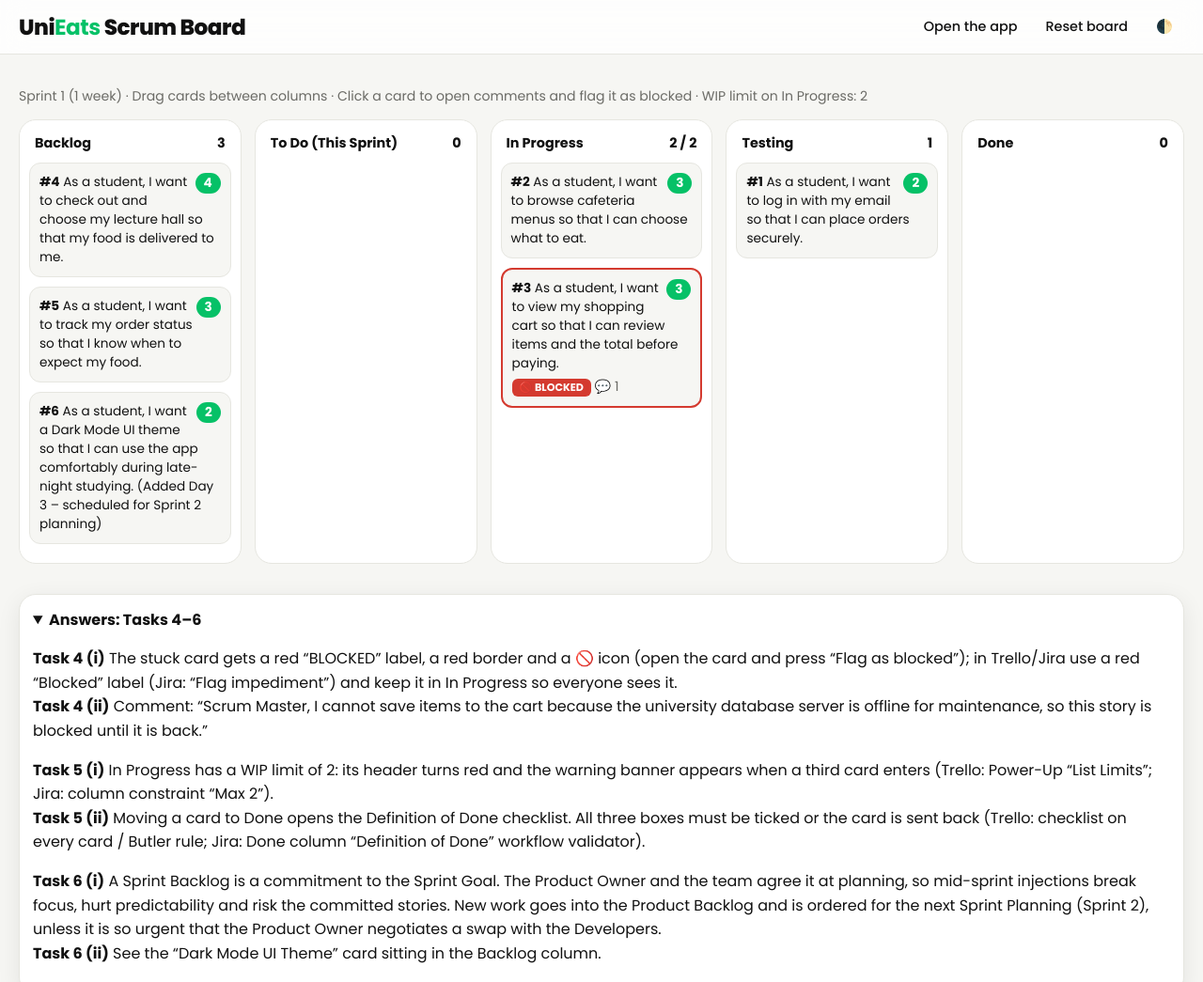
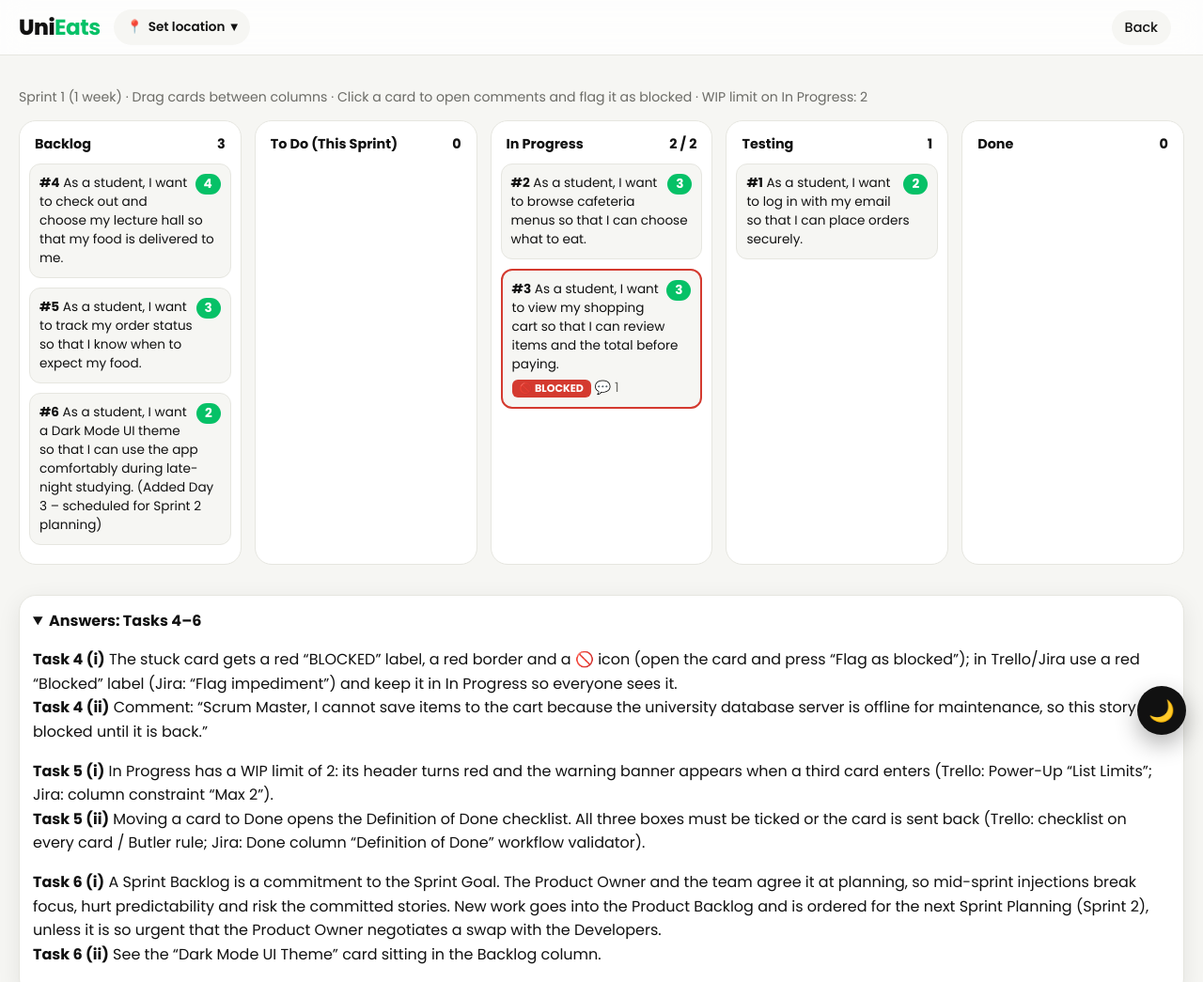
Before and after one commit to mike23-studio/Unieats, a plain HTML site: page public/board.html in a window 1280 px wide. Shown: the top 1045 px of the page at 94% size. Drawn offline with Linux system fonts and the light colour scheme; files that its build step writes are made by us from their sources.

Commit message:
Add dark/light toggle to app and board

```diff
--- a/public/board.html
+++ b/public/board.html
@@ -5,17 +5,15 @@
     <meta name="viewport" content="width=device-width, initial-scale=1" />
     <title>UniEats – Scrum Board (SIT 403 CAT 1)</title>
     <link rel="stylesheet" href="style.css" />
-    <link rel="stylesheet" href="css/board.css" />
+    <link rel="stylesheet" href="board.css" />
   </head>
   <body>
     <header>
-      <h1 class="logo">Uni<b>Eats</b> Scrum Board</h1>
-      <nav>
-        <a href="index.html">Open the app</a
-        ><button onclick="resetBoard()">Reset board</button
-        ><button onclick="toggleDark()">🌓</button>
-      </nav>
-    </header>
+  <h1 class="logo" onclick="go('menu')">Uni<b>Eats</b></h1>
+  <button class="loc-pill" onclick="openLoc()" aria-label="Change delivery location">📍 <span id="locLabel">Set location</span> ▾</button>
+  <a class="board-link" href="index.html">Back</a>
+  <nav id="nav"></nav>
+</header>
     <div class="wrap">
       <p class="muted">
         Sprint 1 (1 week) · Drag cards between columns · Click a card to open
@@ -85,6 +83,7 @@
       </div>
     </div>
     <div class="modal" id="cardM"><div class="sheet" id="cardSheet"></div></div>
+    <button class="theme-fab" onclick="toggleDark()" aria-label="Switch dark or light mode"></button>
     <script src="board.js"></script>
   </body>
 </html>
--- a/public/board.js
+++ b/public/board.js
@@ -1,3 +1,12 @@
+if (JSON.parse(localStorage.getItem("dark") || "false"))
+  document.body.classList.add("dark");
+function toggleDark() {
+  document.body.classList.toggle("dark");
+  localStorage.setItem(
+    "dark",
+    JSON.stringify(document.body.classList.contains("dark")),
+  );
+}
 const COLS = [
   "Backlog",
   "To Do (This Sprint)",
--- a/public/style.css
+++ b/public/style.css
@@ -610,3 +610,54 @@ button.ghost:hover {
     transition: none !important;
   }
 }
+.board-link {
+  margin-left: auto;
+  color: var(--text);
+  text-decoration: none;
+  font: 500 0.9rem Poppins;
+  padding: 8px 14px;
+  border-radius: 99px;
+  background: var(--bg);
+  transition: 0.25s;
+}
+.board-link:hover {
+  background: var(--accent);
+  color: #fff;
+  transform: translateY(-2px);
+  box-shadow: 0 8px 18px rgba(6, 193, 103, 0.35);
+}
+.board-link + nav {
+  margin-left: 0;
+}
+.theme-fab {
+  position: fixed;
+  right: 18px;
+  bottom: 18px;
+  z-index: 40;
+  width: 52px;
+  height: 52px;
+  border: 0;
+  border-radius: 50%;
+  background: var(--text);
+  color: var(--bg);
+  font-size: 1.4rem;
+  cursor: pointer;
+  box-shadow: 0 10px 24px rgba(0, 0, 0, 0.3);
+  transition:
+    transform 0.5s cubic-bezier(0.2, 1.4, 0.4, 1),
+    background 0.3s;
+}
+.theme-fab::before {
+  content: "🌙";
+}
+body.dark .theme-fab::before {
+  content: "☀️";
+}
+.theme-fab:hover {
+  transform: rotate(25deg) scale(1.12);
+  background: var(--accent);
+  color: #fff;
+}
+.theme-fab:active {
+  transform: rotate(180deg) scale(0.9);
+}
```
Also changed, not shown: public/index.html (+7 -11 lines).
